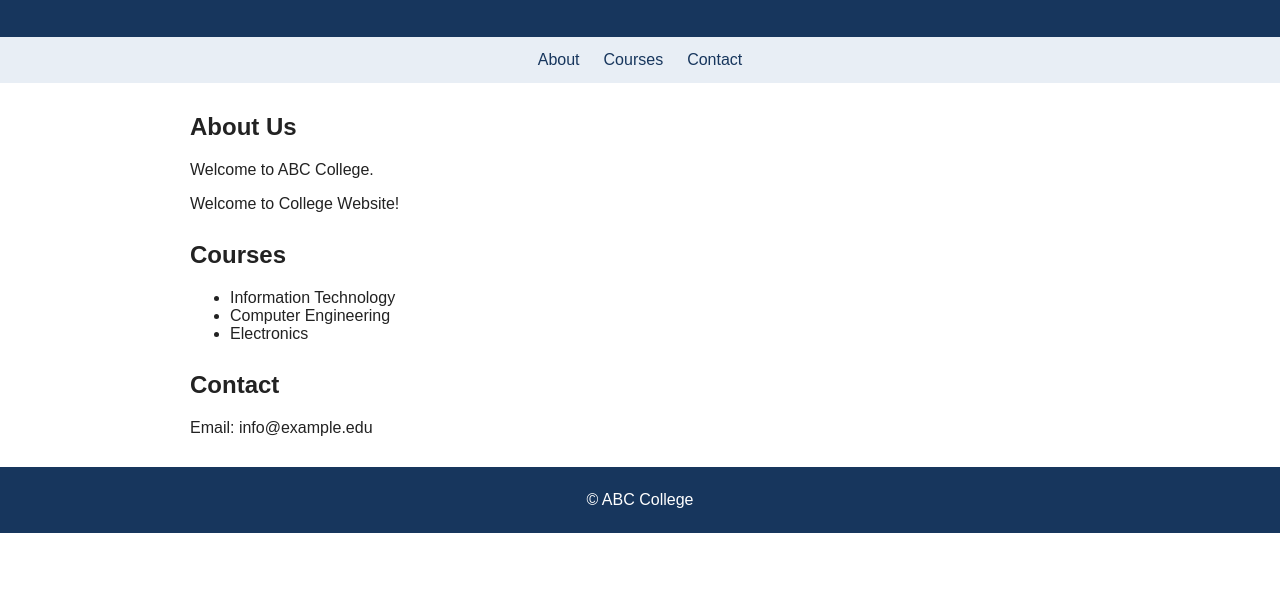
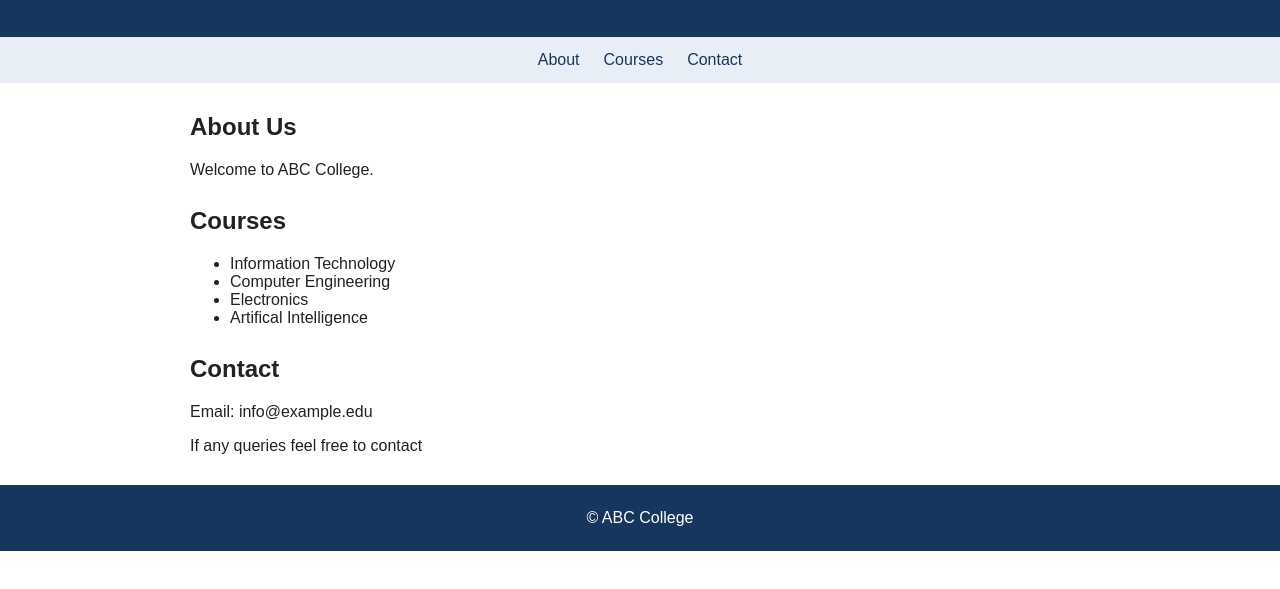
Before and after one commit to angelchugh28/CollegeWebsite, a plain HTML site: page index.html in a window 1280 px wide. Shown: the part 125-714 px from the top of the page. Drawn offline with Linux system fonts and the light colour scheme.

Commit message:
Updated project files

```diff
--- a/index.html
+++ b/index.html
@@ -4,7 +4,8 @@
     <meta charset="UTF-8">
     <meta name="viewport" content="width=device-width, initial-scale=1">
         <title>College Website</title>
-        <link rel="stylesheet" href="style.css"></head>
+        <link rel="stylesheet" href="style.css">
+</head>
 <body>
     <header>
         <h1>ABC College</h1>
@@ -14,23 +15,23 @@
     <a href="#about">About</a>
     <a href="#courses">Courses</a>
     <a href="#contact">Contact</a></nav>
-<main>
-    <section id="about">
-        <h2>About Us</h2>
-        <p>Welcome to ABC College.</p>
-        <p>Welcome to College Website!</p>
-    </section>
+<main><section id="about">
+    <h2>About Us</h2>
+    <p>Welcome to ABC College.</p>
+</section>
 <section id="courses">
     <h2>Courses</h2>
     <ul>
         <li>Information Technology</li>
         <li>Computer Engineering</li>
         <li>Electronics</li>
+        <li>Artifical Intelligence</li>
     </ul>
 </section>
 <section id="contact">
     <h2>Contact</h2>
     <p>Email: info@example.edu</p>
+    <p>If any queries feel free to contact</p>
 </section>
 </main>
 <footer>© ABC College</footer>
```
